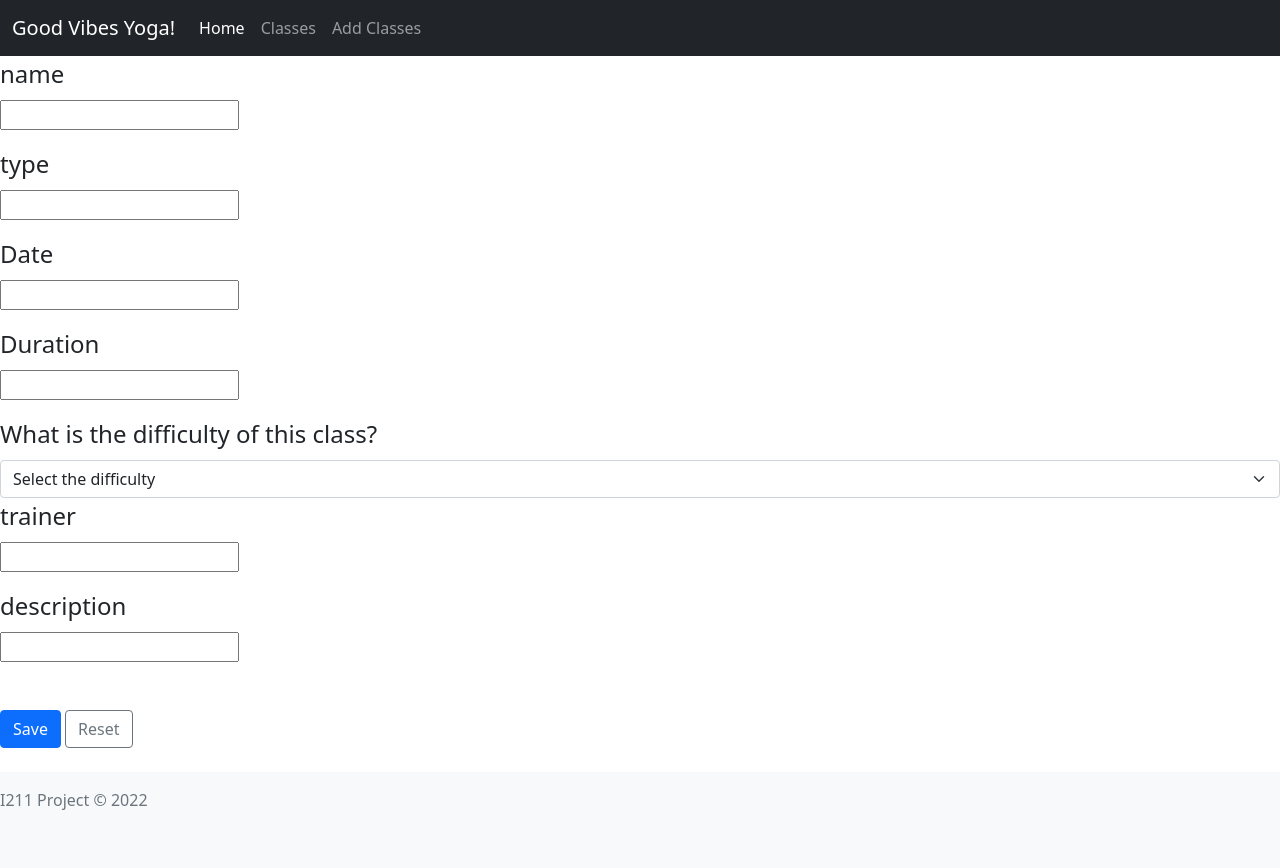
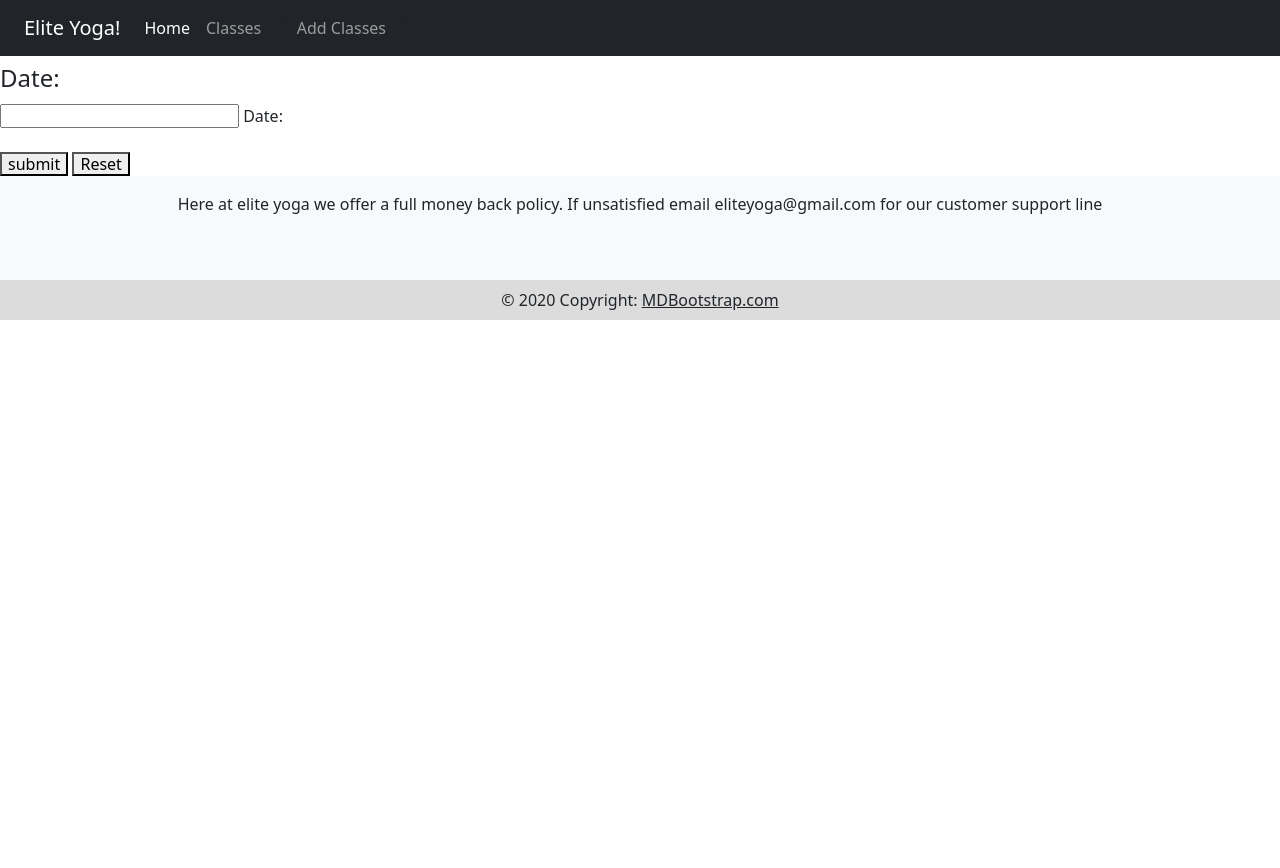
Before and after one commit to mysoladi/I211_project, a Flask app: template templates/addclass.html in a window 1280 px wide. After the commit the page ends 320 px from the top, so only its background shows below. Run offline with Flask 2, Linux system fonts and the light colour scheme; the template is opened without the code that fills it, so the values that code supplies are empty; some libraries are stand-ins or nearby versions.

Commit message:
made comments

```diff
--- a/app.py
+++ b/app.py
@@ -4,75 +4,16 @@ import csv
 
 app = Flask(__name__)
 
-#key for the csv and headers
-YOGA_PATH = app.root_path + '/yoga.csv'
-YOGA_KEY = ['classname', 'type', 'level', 'date', 'duration', 'trainer', 'description']
 
-# function to read in the csv file
-def get_class():
-    try:
-        with open(YOGA_PATH, 'r', encoding = 'utf-8-sig' ) as csvfile:
-            data = csv.DictReader(csvfile)
-            yogalist = list(data)
-    except Exception as e:
-        print(e)
-    return yogalist
-
-
-# route to my normal home index page
 
 @app.route('/')
 def index():
     return render_template('index.html')
 
-# creates the name link on my classes page
-@app.route('/classes/')
-@app.route('/classes/<class_id>')
-def classes(class_id = None):
-    classes = get_class()
-    return render_template('classes.html', classes =classes, class_id=class_id)
+@app.route('/')
+def classes():
+    return render_template('classes.html')
 
-
-# writes in data to my csv file
-
-def set_class(yoga1):
-    try:
-        with open(YOGA_PATH, mode='w') as csvfile:
-            writer = csv.DictWriter(csvfile, fieldnames=YOGA_KEY)
-            writer.writeheader()
-            for yoga in yoga1:
-                writer.writerow(yoga)
-
-    except Exception as err:
-        print(err)
-
-# request the form and iterates through to post my data to my classes page
-
-@app.route('/classes/create', methods =['GET', 'POST'])
-def add_class():
-    if request.method == 'POST':
-        yoga1 = get_class()
-        newyoga = {}
-
-
-        newyoga['classname'] = request.form['classname']
-        newyoga['type'] = request.form['type']
-        newyoga['level'] = request.form['level']
-        newyoga['date'] = request.form['date']
-        newyoga['duration'] = request.form['duration']
-        newyoga['trainer'] = request.form['trainer']
-        newyoga['description'] = request.form['description']
-
-        yoga1.append(newyoga)
-
-
-
-
-        # setting the class to iterate through each dictionary and find each piece of data
-        set_class(yoga1)
-
-
-        return render_template('classes.html')
-
-    else:
-        return render_template('addclass.html')
+@app.route('/')
+def addclass():
+    return render_template('addclass.html')
--- a/static/css/styles.css
+++ /dev/null
@@ -1,27 +0,0 @@
-/* natural box model */
-html {
-    box-sizing: border-box;
-  }
-  *,
-  *:before,
-  *:after {
-    box-sizing: inherit;
-  }
-
-  main .container {
-    padding: 100px 15px 0 !important;
-    position: relative;
-    min-height: 100vh;
-  }
-
-
-#content-wrap {
-    padding-bottom: 2.5rem;    /* Footer height */
-  }
-
-#footer {
-    position: absolute;
-    bottom: 0;
-    width: 100%;
-    height: 2.5rem;            /* Footer height */
-  }
--- a/templates/addclass.html
+++ b/templates/addclass.html
@@ -1,80 +1,20 @@
 {% extends "base.html" %}
-{% block title %}Good Vibes Yoga!{% endblock %}
+{% block title %}Elite Yoga!{% endblock %}
 
 {% block content%}
-{% if class_id %}
-    {% set class_date = yoga_class['date'] %}
-    {% set class_date = yoga_class['classname'] %}
-    {% set class_date = yoga_class['duration'] %}
-    {% set class_date = yoga_class['type'] %}
-    {% set class_date = yoga_class['level'] %}
-    {% set class_date = yoga_class['trainer'] %}
-    {% set class_date = yoga_class['description'] %}
-{% else %}
-    {% set class_date = '' %}
-    {% set class_name = '' %}
-    {% set class_duration = '' %}
-    {% set class_type = '' %}
-    {% set class_level = '' %}
-    {% set class_trainer = '' %}
-    {% set class_description = '' %}
-{% endif %}
 
+<h1>Add a Class!</h1>
 
-<div class="row">
-    <div class="container-fluid align-items-center">
-        <h1>Add a Class!</h1>
-        <form action="{{url_for('add_class')}}" method="POST" name="add_class">
+<form action="{{url_for('addclass')}}" method="POST" name="addclass">
 
+    <div class="mb-3">
+        <legend>Date: </legend>
+        <input class="form control" type="text" id="extinct" name="extinct">
+        <label class="form-label" for="extinct">Date: </label>
+    </div>
 
-            <div class="mb-3">
-                <legend>name </legend>
-                <input class="form control" type="text" id="classname" name="classname">
-                <label class="form-label" for="classname"> </label>
-            </div>
-            <div class="mb-3">
-                <legend>type </legend>
-                <input class="form control" type="text" id="type" name="type">
-                <label class="form-label" for="type"></label>
-            </div>
-            <div class="mb-3">
-                <legend>Date </legend>
-                <input class="form control" type="text" id="date" name="date">
-                <label class="form-label" for="date"> </label>
-            </div>
-            <div class="mb-3">
-                <legend>Duration </legend>
-                <input class="form control" type="text" id="duration" name="duration">
-                <label class="form-label" for="duration"> </label>
-            </div>
-
-            <fieldset>
-                <legend>What is the difficulty of this class? </legend>
-                <select class="form-select" aria-label="Default select example" name = "level">
-                    <option selected>Select the difficulty</option>
-                        <option value="level">Beginner </option>
-                            <option value="level">Intermediate</option>
-                                <option value="level">Advanced</option>
-                                    </select>
-            </fieldset>
-
-            <div class="mb-3">
-                <legend>trainer </legend>
-                <input class="form control" type="text" id="trainer" name="trainer">
-                <label class="form-label" for="trainer"> </label>
-            </div>
-            <div class="mb-12">
-                <legend>description </legend>
-                <input class="form control" type="text" id="description" name="description">
-                <label class="form-label" for="type"> </label>
-            </div>
-            <br></br>
-
-            <button type="submit" value="Save " class="btn btn-primary"> Save</button>
-            <button type='reset' value="Reset" class="btn btn-outline-secondary"> Reset </button>
-            <br></br>
-    </div>
-</div>
+    <button type='submit' value="submit"> submit </button>
+    <button type='reset' value="Reset"> Reset </button>
 </form>
 
 {% endblock %}
--- a/templates/base.html
+++ b/templates/base.html
@@ -2,19 +2,64 @@
 <html lang="en">
 
 <head>
-    <meta charset="UTF-8">
-    <meta http-equiv="X-UA-Compatible" content="IE=edge">
-    <meta name="viewport" content="width=device-width, initial-scale=1.0">
-    <title>{% block title %}{%endblock%}</title>
-    <!-- CSS Styles -->
-    <link rel="shortcut icon" href="{{url_for('static', filename='images/favicon.ico')}}">
-    <!-- Bootstrap CSS -->
-    <link href="https://cdn.jsdelivr.net/npm/bootstrap@5.1.1/dist/css/bootstrap.min.css" rel="stylesheet"
-        integrity="sha384-F3w7mX95PdgyTmZZMECAngseQB83DfGTowi0iMjiWaeVhAn4FJkqJByhZMI3AhiU" crossorigin="anonymous" />
 
-    <!-- custom styles -->
-    <link rel="stylesheet" type="text/css" href="{{url_for('static', filename='css/styles.css')}}">
+    <meta charset="utf-8">
+    <meta name="viewport" content="width=device-width, initial-scale=1">
+    <meta name="description" content="">
+    <meta name="author" content="Mark Otto, Jacob Thornton, and Bootstrap contributors">
+    <meta name="generator" content="Hugo 0.88.1">
+    <title>Sticky Footer Navbar Template · Bootstrap v5.1</title>
 
+    <link rel="canonical" href="https://getbootstrap.com/docs/5.1/examples/sticky-footer-navbar/">
+
+
+
+    <!-- Bootstrap core CSS -->
+    <link href="/docs/5.1/dist/css/bootstrap.min.css" rel="stylesheet"
+        integrity="sha384-1BmE4kWBq78iYhFldvKuhfTAU6auU8tT94WrHftjDbrCEXSU1oBoqyl2QvZ6jIW3" crossorigin="anonymous">
+
+    <!-- Favicons -->
+    <!-- <link rel="apple-touch-icon" href="/docs/5.1/assets/img/favicons/apple-touch-icon.png" sizes="180x180">
+    <link rel="icon" href="/docs/5.1/assets/img/favicons/favicon-32x32.png" sizes="32x32" type="image/png">
+    <link rel="icon" href="/docs/5.1/assets/img/favicons/favicon-16x16.png" sizes="16x16" type="image/png">
+    <link rel="manifest" href="/docs/5.1/assets/img/favicons/manifest.json">
+    <link rel="mask-icon" href="/docs/5.1/assets/img/favicons/safari-pinned-tab.svg" color="#7952b3">
+    <link rel="icon" href="/docs/5.1/assets/img/favicons/favicon.ico">
+    <meta name="theme-color" content="#7952b3">
+     -->
+
+    <style>
+        .bd-placeholder-img {
+            font-size: 1.125rem;
+            text-anchor: middle;
+            -webkit-user-select: none;
+            -moz-user-select: none;
+            user-select: none;
+        }
+
+        @media (min-width: 768px) {
+            .bd-placeholder-img-lg {
+                font-size: 3.5rem;
+            }
+        }
+    </style>
+
+
+    <!-- Custom styles for this template -->
+    <link href="sticky-footer-navbar.css" rel="stylesheet">
+
+
+    <link href="https://cdn.jsdelivr.net/npm/bootstrap@5.1.3/dist/css/bootstrap.min.css" rel="stylesheet"
+        integrity="sha384-1BmE4kWBq78iYhFldvKuhfTAU6auU8tT94WrHftjDbrCEXSU1oBoqyl2QvZ6jIW3" crossorigin="anonymous">
+
+    <link rel="shortcut icon" href="images/favicon.ico">
+
+    <link rel="stylesheet" href="https://cdnjs.cloudflare.com/ajax/libs/normalize/8.0.1/normalize.min.css" integrity="sha512-
+    NhSC1YmyruXifcj/KFRWoC561YpHpc5Jtzgvbuzx5VozKpWvQ+4nXhPdFgmx8xqexRcpAglTj9sIBWINXa8x5w==" crossorigin="anonymous"
+        referrerpolicy="no-referrer" />
+
+    <link rel="stylesheet" type="text/css" href="static/css/styles.css">
+    <title>{% block title %}Elite Yoga!{% endblock %}</title>
 
 </head>
 
@@ -24,7 +69,7 @@
         <!-- Fixed navbar -->
         <nav class="navbar navbar-expand-md navbar-dark fixed-top bg-dark">
             <div class="container-fluid">
-                <a class="navbar-brand" href="{{url_for('index')}}">Good Vibes Yoga!</a>
+                <a class="navbar-brand" href="#">Elite Yoga! </a>
                 <button class="navbar-toggler" type="button" data-bs-toggle="collapse" data-bs-target="#navbarCollapse"
                     aria-controls="navbarCollapse" aria-expanded="false" aria-label="Toggle navigation">
                     <span class="navbar-toggler-icon"></span>
@@ -34,45 +79,49 @@
                         <li class="nav item">
                             <a class="nav-link active " aria-current="page" href="{{url_for('index')}}">Home</a>
                         </li>
-                        <!-- links inside my nav bar -->
                         <li class="nav item">
                             <a class="nav-link " href="{{url_for('classes')}}">Classes</a>
-                        </li>
+                        </li> -->
                         <li class="nav item">
-                            <a class="nav-link " href="{{url_for('add_class')}}">Add Classes</a>
-                        </li>
+                            <a class="nav-link " href="{{url_for('addclass')}}">Add Classes</a>
+                        </li> -->
 
                     </ul>
                 </div>
             </div>
         </nav>
     </header>
-<!-- block content postion -->
-    <main class="flex-shrink-0">
-        <div class="">
+
+    <div class="col">
+        <div class="row">
+
+
+
             {% block content %}
 
             {% endblock %}
-        </div>
 
-    </main>
+            <footer class="bg-light text-center ">
+                <div class="container p-3">
+                    <section class="mb-5">
+                        <p>
+                            Here at elite yoga we offer a full money back policy.
+                            If unsatisfied email eliteyoga@gmail.com for our customer support line
+                        </p>
+                    </section>
 
 
-    <!-- JavaScript -->
-    <script src="https://cdn.jsdelivr.net/npm/bootstrap@5.1.0/dist/js/bootstrap.bundle.min.js"
-        integrity="sha384-U1DAWAznBHeqEIlVSCgzq+c9gqGAJn5c/t99JyeKa9xxaYpSvHU5awsuZVVFIhvj"
-        crossorigin="anonymous"></script>
+                </div>
+                <div class="text-center p-2" style="background-color: rgba(105, 105, 105, 0.2)">
+                    © 2020 Copyright:
+                    <a class="text-dark" href="https://mdbootstrap.com/">MDBootstrap.com</a>
+                </div>
+
+            </footer>
 
 
-
-
+        </div>
+    </div>
 </body>
-<!-- footer for each page -->
-<footer class="footer mt-auto py-3 bg-light">
-    <div id="page-container">
-        <div id = "content-wrap">
-        <span class="text-muted">I211 Project &copy; 2022</span>
-        </div>
-</footer>
 
 </html>
--- a/yoga.csv
+++ /dev/null
@@ -1,4 +0,0 @@
-classname,type,level,date,duration,trainer,description
-Rise and shine yoga,Vinyasa,beginner,"january 1st, 2022",12min,joe vera,must bring water bottle and yoga mat.
-lunchtime stretch,Yin,intermediate,"april 20th, 2022",15min,ross smith,"bring extra change fo clothes, and yoga mat."
-After Work Workout,Hot,advanced,"may 15th, 2022",13min,doug mont,Water bottle is going to be wanted for this session.
```
Also changed, not shown: templates/class.html (deleted, +0 -50 lines), templates/classes.html (+1 -34 lines), templates/index.html (+7 -7 lines), README.md.
